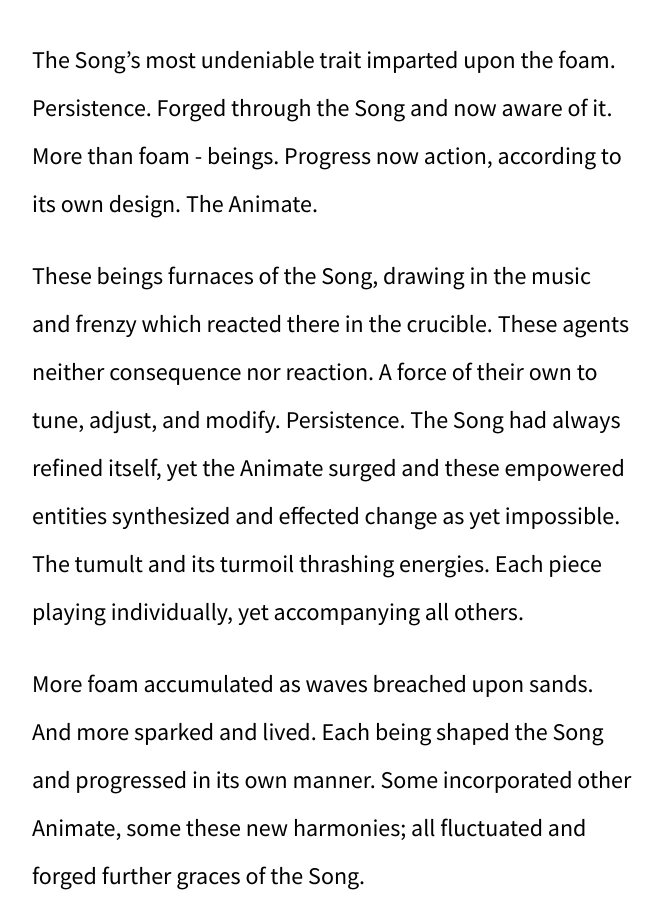
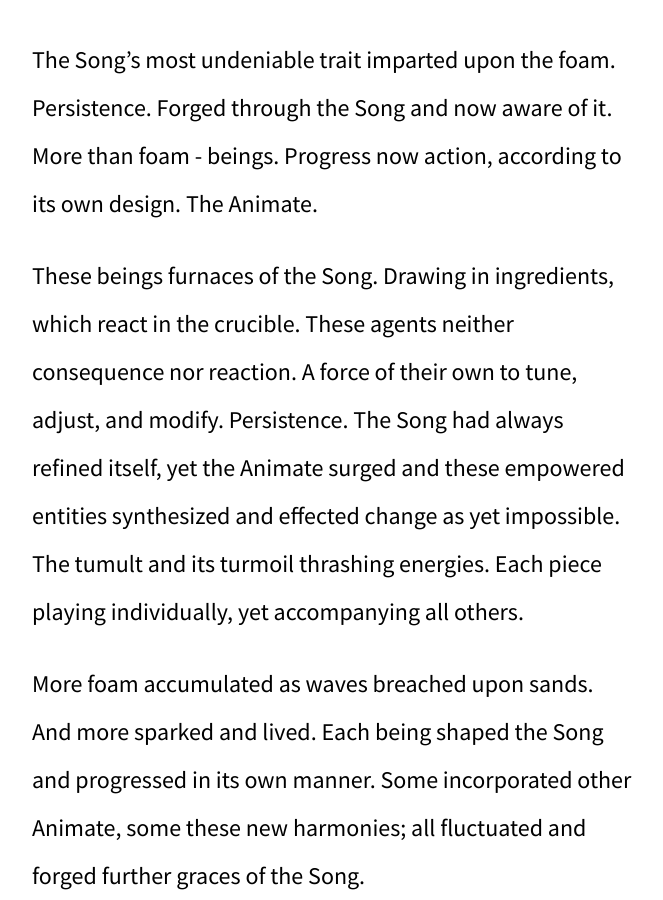
Before and after one commit to kyletolle/the-mechanism-collection, a Jekyll site: the page built from index.md, in a window 1280 px wide and 900 px high, scrolled down 7346 px. Shown: the whole window, without its empty margins (308-971 px from the left). Built offline with Jekyll 4.4.1, drawn with Linux system fonts in a browser that asks for light colours.

Commit message:
Modify paragraph for furnace and crucible

```diff
--- a/index.md
+++ b/index.md
@@ -137,13 +137,12 @@ The Song's most undeniable trait imparted upon the foam. Persistence. Forged
 through the Song and now aware of it. More than foam - beings. Progress now
 action, according to its own design. The Animate.
 
-These beings furnaces of the Song, drawing in the music and frenzy which
-reacted there in the crucible. These agents neither consequence nor reaction.
-A force of their own to tune, adjust, and modify. Persistence. The Song had
-always refined itself, yet the Animate surged and these empowered entities
-synthesized and effected change as yet impossible. The tumult and its turmoil
-thrashing energies. Each piece playing individually, yet accompanying all
-others.
+These beings furnaces of the Song. Drawing in ingredients, which react in the
+crucible. These agents neither consequence nor reaction. A force of their own
+to tune, adjust, and modify. Persistence. The Song had always refined itself,
+yet the Animate surged and these empowered entities synthesized and effected
+change as yet impossible. The tumult and its turmoil thrashing energies. Each
+piece playing individually, yet accompanying all others.
 
 More foam accumulated as waves breached upon sands. And more sparked and
 lived. Each being shaped the Song and progressed in its own manner. Some
```
